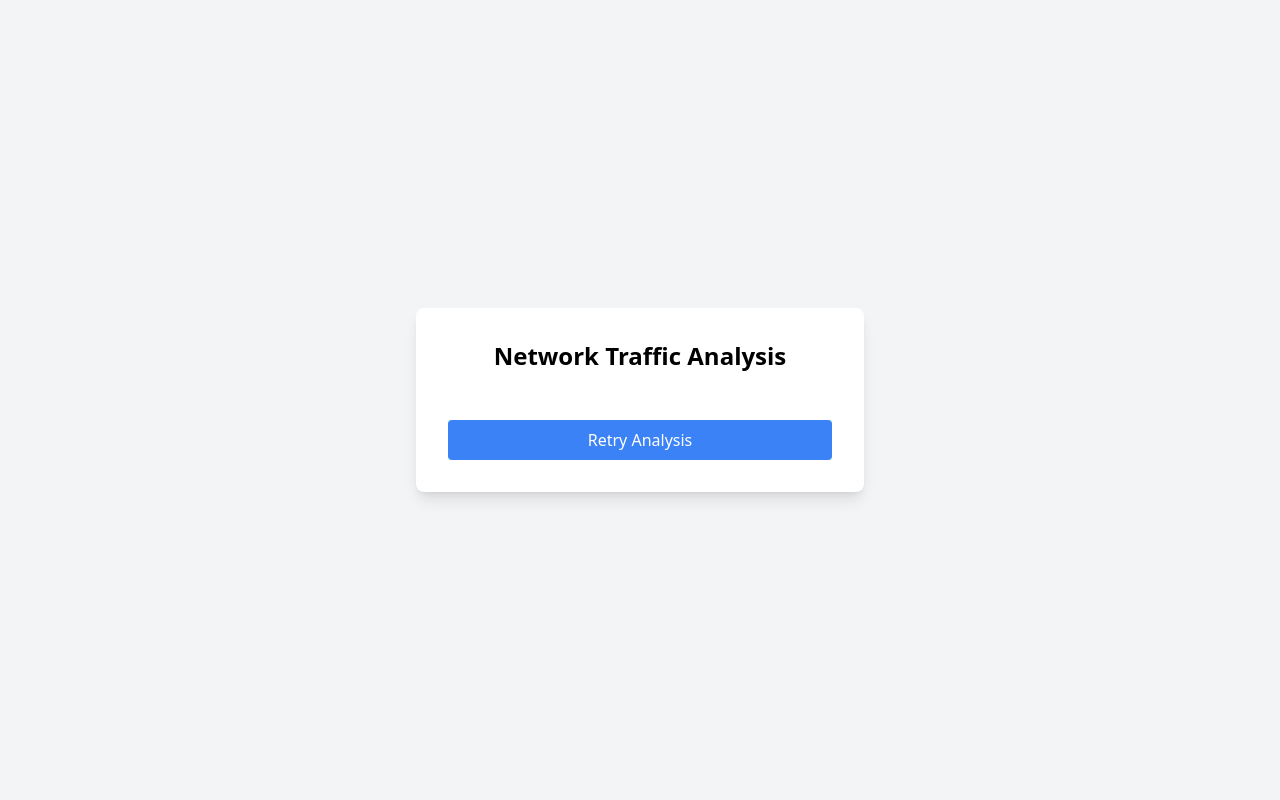
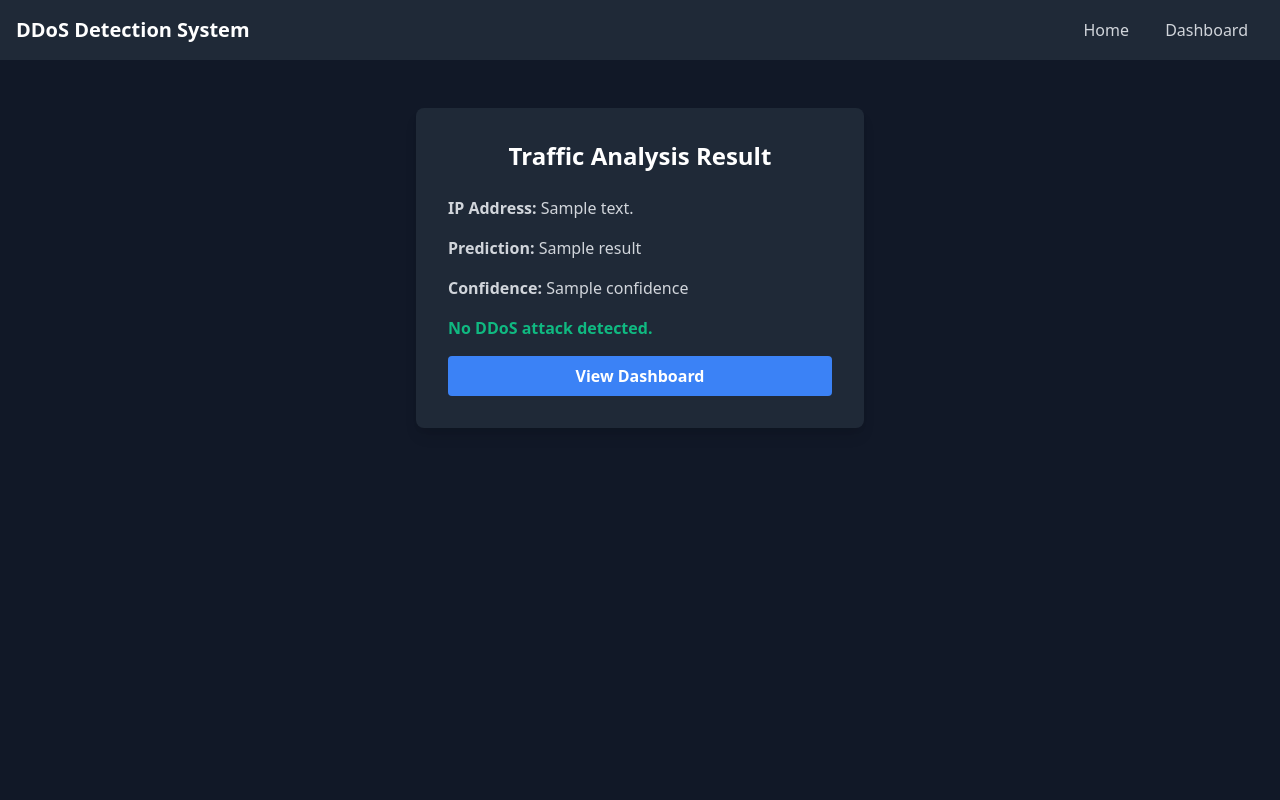
Before and after one commit to VennDev/WebsiteTest, a Flask app: template templates/index.html in a window 1280 px wide. Run offline with Flask 3, Linux system fonts and the light colour scheme; the template is opened without the code that fills it: most values are stand-ins (such as "Sample title", 1, 10 or a date in 2020); data that the repository does not hold is empty; parts of the project's set-up code (start-up, migrations or seed data) failed here and were passed over; some libraries are stand-ins or nearby versions.

Commit message:
Update index.html

```diff
--- a/templates/index.html
+++ b/templates/index.html
@@ -3,82 +3,34 @@
 <head>
     <meta charset="UTF-8">
     <meta name="viewport" content="width=device-width, initial-scale=1.0">
-    <title>Network Traffic Analysis</title>
-    <script src="https://cdn.tailwindcss.com"></script>
+    <title>DDoS Detection System</title>
+    <link href="https://cdn.jsdelivr.net/npm/tailwindcss@2.2.19/dist/tailwind.min.css" rel="stylesheet">
 </head>
-<body class="bg-gray-100 flex items-center justify-center min-h-screen">
-    <div class="bg-white p-8 rounded-lg shadow-lg w-full max-w-md">
-        <h1 class="text-2xl font-bold text-center mb-6">Network Traffic Analysis</h1>
-        <div id="loading" class="text-center text-gray-600">
-            <p>Analyzing your network traffic...</p>
-            <div class="animate-spin rounded-full h-8 w-8 border-t-2 border-b-2 border-blue-500 mx-auto mt-4"></div>
+<body class="bg-gray-900 text-white min-h-screen">
+    <nav class="bg-gray-800 p-4">
+        <div class="container mx-auto flex justify-between items-center">
+            <h1 class="text-xl font-bold">DDoS Detection System</h1>
+            <div>
+                <a href="/" class="text-gray-300 hover:text-white mx-4">Home</a>
+                <a href="/dashboard" class="text-gray-300 hover:text-white mx-4">Dashboard</a>
+            </div>
         </div>
-        <div id="result" class="hidden">
-            <p class="text-lg font-semibold">Client IP: <span id="client-ip" class="text-blue-600"></span></p>
-            <p class="text-lg font-semibold mt-2">Attack Detected: <span id="is-attack" class="font-bold"></span></p>
-            <div class="mt-4">
-                <h2 class="text-xl font-semibold">Predictions:</h2>
-                <ul id="predictions" class="list-disc pl-5 mt-2"></ul>
-            </div>
-            <p id="error" class="text-red-600 mt-4 hidden"></p>
+    </nav>
+    <div class="container mx-auto mt-8 p-4">
+        <div class="bg-gray-800 p-8 rounded-lg shadow-lg max-w-md mx-auto">
+            <h2 class="text-2xl font-bold mb-6 text-center">Traffic Analysis Result</h2>
+            <p class="text-gray-300 mb-4"><strong>IP Address:</strong> {{ ip_address }}</p>
+            <p class="text-gray-300 mb-4"><strong>Prediction:</strong> {{ result }}</p>
+            <p class="text-gray-300 mb-4"><strong>Confidence:</strong> {{ confidence }}</p>
+            {% if is_attack %}
+                <p class="text-red-500 font-bold mb-4">Warning: Potential DDoS attack detected!</p>
+            {% else %}
+                <p class="text-green-500 font-bold mb-4">No DDoS attack detected.</p>
+            {% endif %}
+            <a href="/dashboard" class="bg-blue-500 hover:bg-blue-700 text-white font-bold py-2 px-4 rounded block text-center">
+                View Dashboard
+            </a>
         </div>
-        <button id="retry" class="mt-6 w-full bg-blue-500 text-white py-2 px-4 rounded hover:bg-blue-600 hidden">Retry Analysis</button>
     </div>
-
-    <script>
-        async function analyzeTraffic() {
-            // Show loading, hide results
-            document.getElementById('loading').classList.remove('hidden');
-            document.getElementById('result').classList.add('hidden');
-            document.getElementById('retry').classList.add('hidden');
-            document.getElementById('error').classList.add('hidden');
-
-            try {
-                const response = await fetch('http://localhost:5000/', {
-                    method: 'GET',
-                    headers: { 'Content-Type': 'application/json' }
-                });
-                const data = await response.json();
-
-                // Hide loading
-                document.getElementById('loading').classList.add('hidden');
-
-                if (data.status === 'success') {
-                    // Display results
-                    document.getElementById('result').classList.remove('hidden');
-                    document.getElementById('client-ip').textContent = data.client_ip;
-                    document.getElementById('is-attack').textContent = data.is_attack ? 'Yes' : 'No';
-                    document.getElementById('is-attack').className = data.is_attack ? 'text-red-600' : 'text-green-600';
-
-                    const predictionsList = document.getElementById('predictions');
-                    predictionsList.innerHTML = '';
-                    data.predictions.forEach(pred => {
-                        const li = document.createElement('li');
-                        li.textContent = `Source IP: ${pred.source_ip}, Prediction: ${pred.prediction}`;
-                        predictionsList.appendChild(li);
-                    });
-
-                    document.getElementById('retry').classList.remove('hidden');
-                } else {
-                    // Display error
-                    document.getElementById('error').textContent = data.message || 'An error occurred';
-                    document.getElementById('error').classList.remove('hidden');
-                    document.getElementById('retry').classList.remove('hidden');
-                }
-            } catch (error) {
-                // Handle network or other errors
-                document.getElementById('loading').classList.add('hidden');
-                document.getElementById('error').textContent = `Error: ${error.message}`;
-                document.getElementById('error').classList.remove('hidden');
-                document.getElementById('retry').classList.remove('hidden');
-            }
-        }
-
-        // Run analysis on page load
-        document.addEventListener('DOMContentLoaded', analyzeTraffic);
-
-        // Retry button event listener
-        document.getElementById('retry').addEventListener('click', analyzeTraffic);
-    </script>
 </body>
 </html>
```
